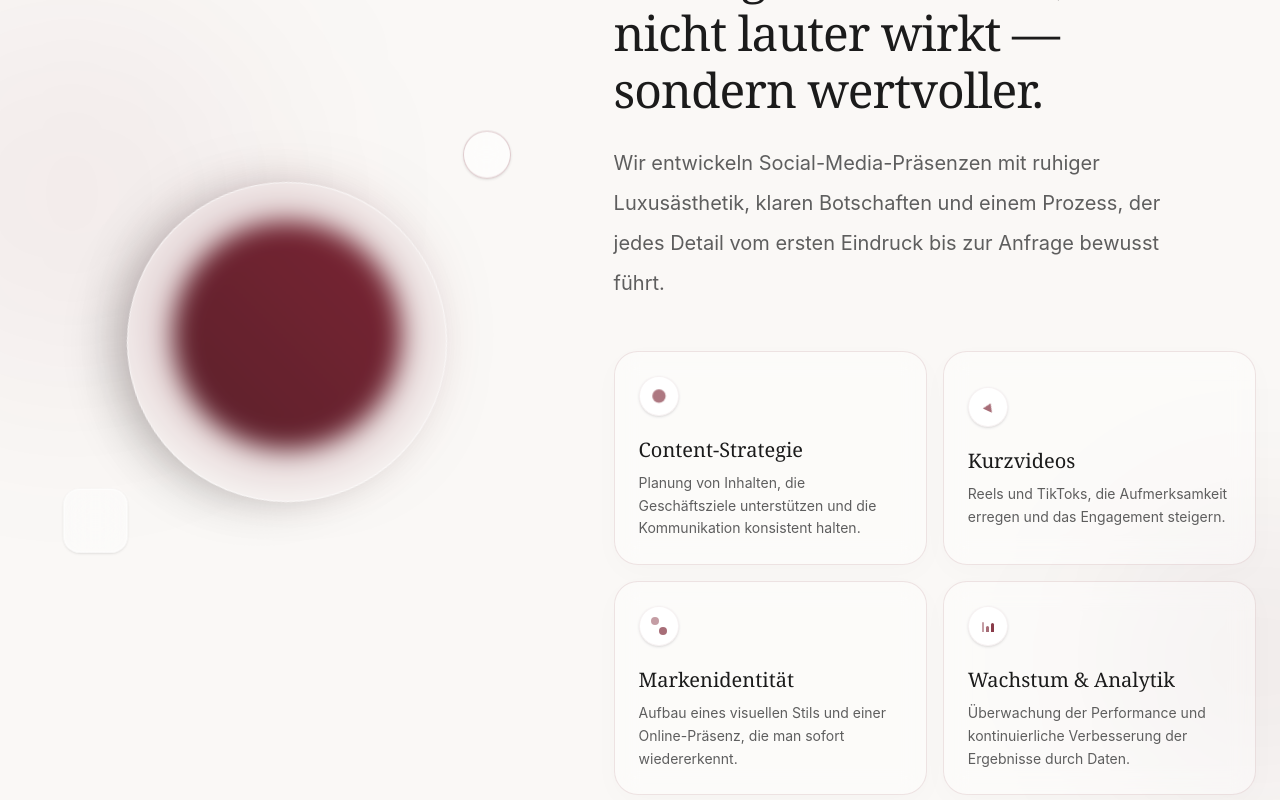
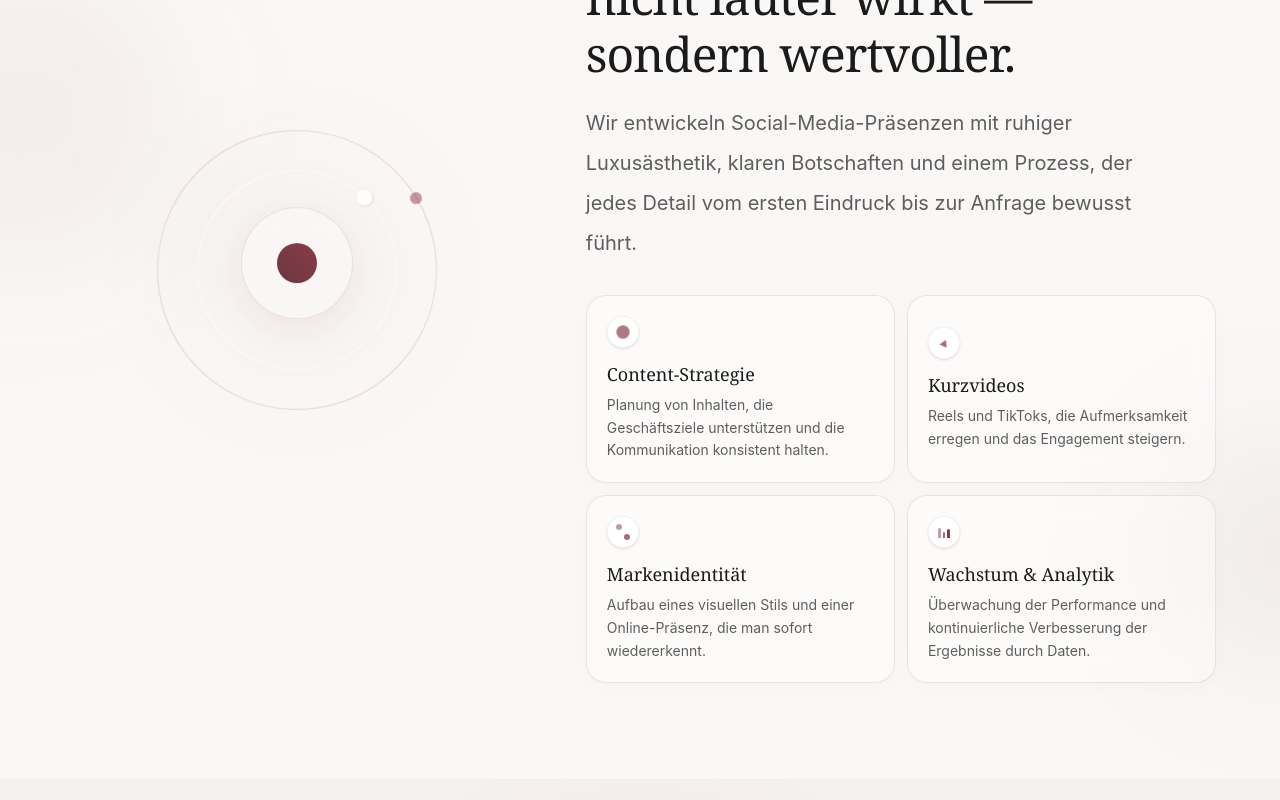
Before and after one commit to florensocial/floren-website, a Next.js app: page / in a window 1280 px wide. Shown: the part 1040-1840 px from the top of the page. Built offline with nearby package versions, Linux system fonts and the light colour scheme.

Commit message:
Update intro.tsx

```diff
--- a/components/intro.tsx
+++ b/components/intro.tsx
@@ -3,11 +3,9 @@
 import { motion } from "framer-motion";
 
 export default function Intro({ t }: { t?: any }) {
-  // Більш надійний спосіб визначення мови (перевіряємо чи є німецькі слова у пропсах)
   const rawT = JSON.stringify(t || {});
   const isDe = rawT.includes("Auftritt") || rawT.includes("Startseite") || rawT.includes("Kontakt");
 
-  // Scroll animation variants
   const staggerContainer = {
     hidden: { opacity: 0 },
     show: {
@@ -21,7 +19,6 @@ export default function Intro({ t }: { t?: any }) {
     show: { opacity: 1, y: 0, transition: { type: "spring", stiffness: 60, damping: 20 } },
   };
 
-  // Локалізовані картки 1 в 1 як ви просили
   const services = [
     {
       title: isDe ? "Content-Strategie" : "Content Strategy",
@@ -45,7 +42,7 @@ export default function Intro({ t }: { t?: any }) {
         <motion.div
           animate={{ rotate: [0, 90, 180, 270, 360] }}
           transition={{ duration: 8, repeat: Infinity, ease: "linear" }}
-          className="ml-0.5 h-0 w-0 border-y-[5px] border-l-[8px] border-y-transparent border-l-[#6C0B1C]/60"
+          className="ml-0.5 h-0 w-0 border-y-[4px] border-l-[7px] border-y-transparent border-l-[#6C0B1C]/60"
         />
       ),
     },
@@ -55,16 +52,16 @@ export default function Intro({ t }: { t?: any }) {
         ? "Aufbau eines visuellen Stils und einer Online-Präsenz, die man sofort wiedererkennt."
         : "Building a visual style and online presence that people instantly recognize.",
       accent: (
-        <div className="relative flex h-4 w-4 items-center justify-center">
+        <div className="relative flex h-3.5 w-3.5 items-center justify-center">
           <motion.div
             animate={{ y: [-2, 2, -2] }}
             transition={{ duration: 3, repeat: Infinity, ease: "easeInOut" }}
-            className="absolute left-0 top-0 h-2 w-2 rounded-full bg-[#6C0B1C]/40"
+            className="absolute left-0 top-0 h-1.5 w-1.5 rounded-full bg-[#6C0B1C]/40"
           />
           <motion.div
             animate={{ y: [2, -2, 2] }}
             transition={{ duration: 3, repeat: Infinity, ease: "easeInOut" }}
-            className="absolute bottom-0 right-0 h-2 w-2 rounded-full bg-[#6C0B1C]/60"
+            className="absolute bottom-0 right-0 h-1.5 w-1.5 rounded-full bg-[#6C0B1C]/60"
           />
         </div>
       ),
@@ -85,40 +82,53 @@ export default function Intro({ t }: { t?: any }) {
   ];
 
   return (
-    <section className="relative overflow-hidden bg-[#FAF8F6] px-6 py-20 md:py-32">
-      {/* М'які фонові плями для всієї секції */}
-      <div className="absolute -left-[10%] top-[20%] h-[400px] w-[400px] pointer-events-none rounded-full bg-[#6C0B1C]/5 blur-[100px]" />
-      <div className="absolute -right-[10%] bottom-[10%] h-[300px] w-[300px] pointer-events-none rounded-full bg-[#480713]/5 blur-[80px]" />
+    // Зменшили py-20 md:py-32 на py-16 md:py-24 (блок займає менше місця по висоті)
+    <section className="relative overflow-hidden bg-[#FAF8F6] px-6 py-16 md:py-24">
 
-      <div className="mx-auto grid max-w-7xl items-center gap-12 lg:grid-cols-[0.9fr_1.1fr] lg:gap-16">
+      <div className="absolute -left-[10%] top-[20%] h-[300px] w-[300px] pointer-events-none rounded-full bg-[#6C0B1C]/5 blur-[80px]" />
+      <div className="absolute -right-[10%] bottom-[10%] h-[250px] w-[250px] pointer-events-none rounded-full bg-[#480713]/5 blur-[70px]" />
 
-        {/* НОВА АНІМАЦІЯ ЗЛІВА: Елегантна бордова сфера зі скляним кільцем */}
-        <div className="relative hidden h-[500px] w-full items-center justify-center pointer-events-none lg:flex">
-          {/* Бордова сфера, що світиться і плаває */}
+      {/* Зменшили max-w-7xl на max-w-6xl (блок став вужчим) та зменшили gap */}
+      <div className="mx-auto grid max-w-6xl items-center gap-10 lg:grid-cols-[0.85fr_1.15fr] lg:gap-14">
+
+        {/* НОВА ФІГУРА: "Цифрова орбіта / Мережа" */}
+        <div className="relative hidden h-[400px] w-full items-center justify-center pointer-events-none lg:flex">
+
+          {/* Пульсуюче фонове світло */}
           <motion.div
-            animate={{ y: [-15, 15, -15], scale: [1, 1.05, 1] }}
+            animate={{ scale: [1, 1.2, 1], opacity: [0.3, 0.5, 0.3] }}
             transition={{ duration: 8, repeat: Infinity, ease: "easeInOut" }}
-            className="absolute h-56 w-56 rounded-full bg-gradient-to-tr from-[#480713] to-[#6C0B1C] shadow-[0_0_80px_rgba(108,11,28,0.5)] blur-[2px]"
+            className="absolute h-56 w-56 rounded-full bg-[#6C0B1C]/10 blur-3xl"
           />
 
-          {/* Скляне кільце, що обертається */}
+          {/* Зовнішня орбіта */}
           <motion.div
             animate={{ rotate: 360 }}
-            transition={{ duration: 30, repeat: Infinity, ease: "linear" }}
-            className="absolute h-80 w-80 rounded-full border border-white/60 bg-white/10 shadow-2xl backdrop-blur-md"
-          />
+            transition={{ duration: 40, repeat: Infinity, ease: "linear" }}
+            className="absolute h-[280px] w-[280px] rounded-full border border-[#6C0B1C]/15"
+          >
+            {/* Точка на орбіті */}
+            <div className="absolute -top-1.5 left-1/2 h-3 w-3 -translate-x-1/2 rounded-full bg-[#6C0B1C]/40" />
+          </motion.div>
 
-          {/* Маленькі плаваючі скляні деталі */}
+          {/* Внутрішня орбіта (крутиться в інший бік) */}
           <motion.div
-            animate={{ y: [0, -20, 0], x: [0, 15, 0] }}
+            animate={{ rotate: -360 }}
+            transition={{ duration: 50, repeat: Infinity, ease: "linear" }}
+            className="absolute h-[200px] w-[200px] rounded-full border border-white/80"
+          >
+            <div className="absolute top-1/2 -right-2 h-4 w-4 -translate-y-1/2 rounded-full bg-white shadow-sm" />
+          </motion.div>
+
+          {/* Центральне скляне ядро */}
+          <motion.div
+            animate={{ y: [-8, 8, -8] }}
             transition={{ duration: 6, repeat: Infinity, ease: "easeInOut" }}
-            className="absolute right-10 top-10 h-12 w-12 rounded-full border border-[#6C0B1C]/20 bg-white/60 backdrop-blur-md shadow-sm"
-          />
-          <motion.div
-            animate={{ y: [0, 20, 0], x: [0, -15, 0] }}
-            transition={{ duration: 7, repeat: Infinity, ease: "easeInOut" }}
-            className="absolute bottom-10 left-10 h-16 w-16 rounded-2xl border border-white/80 bg-white/40 backdrop-blur-lg shadow-sm"
-          />
+            className="absolute flex h-28 w-28 items-center justify-center rounded-full border border-[#6C0B1C]/10 bg-white/40 shadow-[0_10px_30px_rgba(108,11,28,0.05)] backdrop-blur-md"
+          >
+            <div className="h-10 w-10 rounded-full bg-gradient-to-tr from-[#480713] to-[#6C0B1C] opacity-80" />
+          </motion.div>
+
         </div>
 
         {/* Права сторона: Контент */}
@@ -129,8 +139,7 @@ export default function Intro({ t }: { t?: any }) {
           viewport={{ once: true, margin: "-100px" }}
           className="relative z-20"
         >
-          {/* Eyebrow / Label */}
-          <motion.div variants={fadeUp} className="mb-6 inline-flex items-center gap-3 rounded-full border border-[#6C0B1C]/15 bg-white/60 px-4 py-2 text-xs font-bold uppercase tracking-[0.2em] text-[#6C0B1C] shadow-sm backdrop-blur-md">
+          <motion.div variants={fadeUp} className="mb-5 inline-flex items-center gap-3 rounded-full border border-[#6C0B1C]/15 bg-white/60 px-4 py-2 text-xs font-bold uppercase tracking-[0.2em] text-[#6C0B1C] shadow-sm backdrop-blur-md">
             <span className="relative flex h-2 w-2">
               <span className="absolute inline-flex h-full w-full animate-ping rounded-full bg-[#6C0B1C] opacity-75"></span>
               <span className="relative inline-flex h-2 w-2 rounded-full bg-[#6C0B1C]"></span>
@@ -138,7 +147,6 @@ export default function Intro({ t }: { t?: any }) {
             {t?.intro?.eyebrow || (isDe ? "Was wir tun" : "What We Do")}
           </motion.div>
 
-          {/* Головний заголовок - РОЗМІР ЗМЕНШЕНО (text-3xl -> text-5xl) */}
           <motion.h2
             variants={fadeUp}
             className="max-w-xl font-serif text-3xl font-medium leading-[1.2] tracking-[-0.02em] text-[#1B1B1B] sm:text-4xl md:text-5xl"
@@ -148,22 +156,23 @@ export default function Intro({ t }: { t?: any }) {
 
           <motion.p
             variants={fadeUp}
-            className="mt-6 max-w-xl text-lg leading-relaxed text-[#5E5E5E] md:text-xl md:leading-loose"
+            className="mt-5 max-w-xl text-lg leading-relaxed text-[#5E5E5E] md:text-xl md:leading-loose"
           >
             {t?.intro?.text || (isDe ? "Floren ist eine moderne Social-Media-Agentur, die Marken beim Online-Wachstum unterstützt. Wir spezialisieren uns auf Content-Erstellung, Kurzvideos, Strategie und Markenaufbau." : "Floren is a modern social media agency helping brands grow online. We specialize in content creation, short-form videos, social media strategy, branding, and audience growth.")}
           </motion.p>
 
-          {/* Сітка з картками послуг */}
-          <motion.div variants={fadeUp} className="mt-12 grid gap-4 sm:grid-cols-2">
+          {/* Менше простору (mt-8 замість mt-12), зменшено відступи всередині карток (p-5 замість p-6) */}
+          <motion.div variants={fadeUp} className="mt-8 grid gap-3 sm:grid-cols-2">
             {services.map((card) => (
               <div
                 key={card.title}
-                className="group relative flex flex-col justify-center overflow-hidden rounded-[1.5rem] border border-[#6C0B1C]/10 bg-white/40 p-6 shadow-[0_8px_30px_rgba(0,0,0,0.02)] backdrop-blur-md transition-all duration-300 hover:-translate-y-1 hover:bg-white/70 hover:shadow-[0_20px_40px_rgba(108,11,28,0.06)]"
+                className="group relative flex flex-col justify-center overflow-hidden rounded-[1.25rem] border border-[#6C0B1C]/10 bg-white/40 p-5 shadow-[0_4px_20px_rgba(0,0,0,0.02)] backdrop-blur-md transition-all duration-300 hover:-translate-y-1 hover:bg-white/70 hover:shadow-[0_15px_35px_rgba(108,11,28,0.05)]"
               >
-                <div className="mb-5 flex h-10 w-10 shrink-0 items-center justify-center rounded-full border border-[#6C0B1C]/5 bg-white shadow-sm transition-colors group-hover:border-[#6C0B1C]/20">
+                {/* Менше простору між іконкою та текстом (mb-3 замість mb-5), зменшена іконка (h-8 w-8) */}
+                <div className="mb-3 flex h-8 w-8 shrink-0 items-center justify-center rounded-full border border-[#6C0B1C]/5 bg-white shadow-sm transition-colors group-hover:border-[#6C0B1C]/20">
                   {card.accent}
                 </div>
-                <h3 className="mb-2 font-serif text-xl font-medium text-[#1B1B1B]">{card.title}</h3>
+                <h3 className="mb-1.5 font-serif text-lg font-medium text-[#1B1B1B]">{card.title}</h3>
                 <p className="text-sm leading-relaxed text-[#5E5E5E]">{card.desc}</p>
               </div>
             ))}
```
